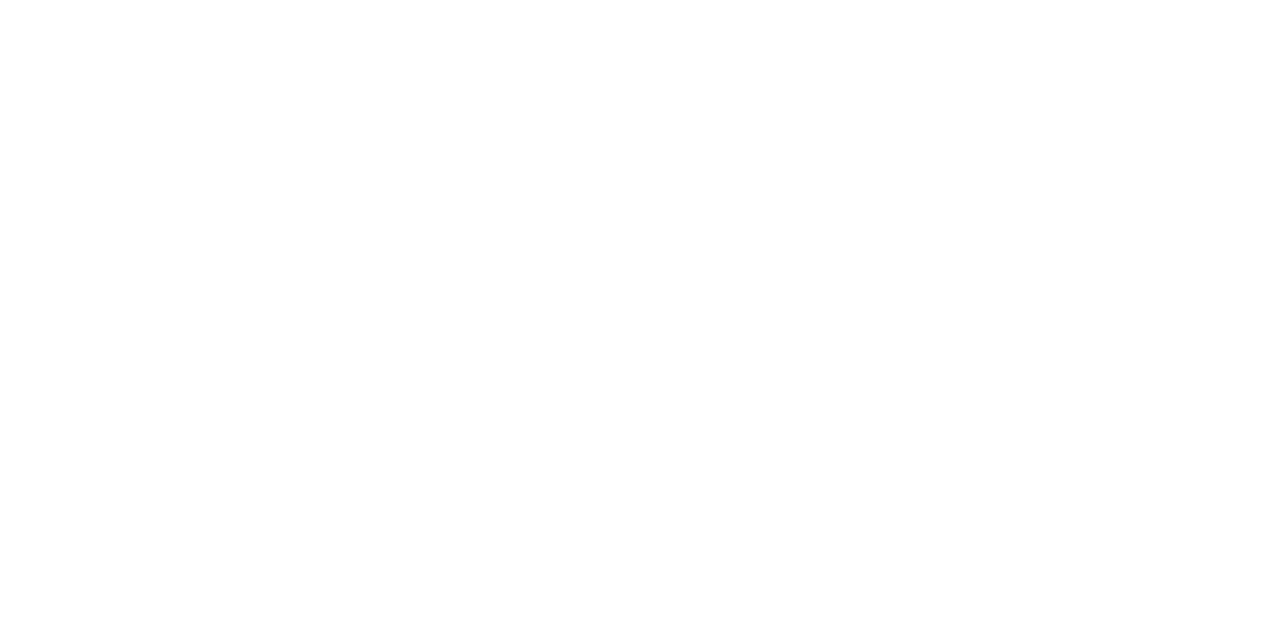
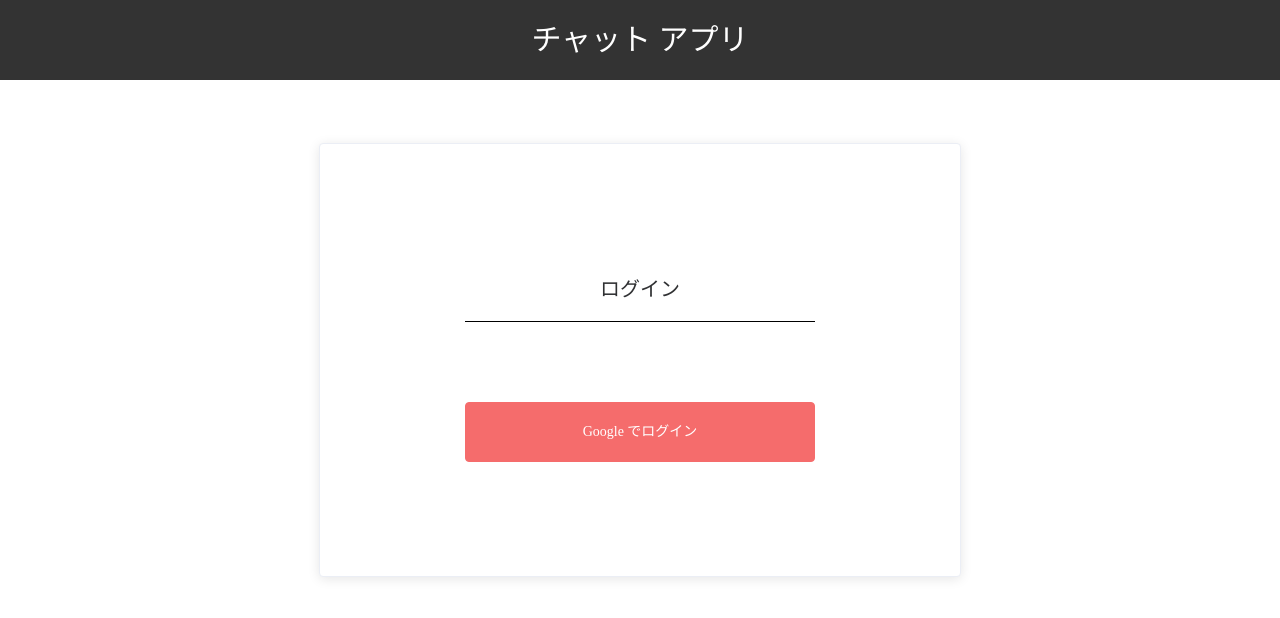
Before and after one commit to yaotani0413/Nuxt_App, a Nuxt app in the folder chat/: page /login in a window 1280 px wide. Before the commit this address had no page. Shown: the top 618 px of the page. Built offline with nearby package versions, Linux system fonts and the light colour scheme.

Commit message:
Googleログインまで

```diff
--- /dev/null
+++ b/chat/components/Header.vue
@@ -0,0 +1,28 @@
+<template>
+  <el-container>
+    <el-header>チャット アプリ</el-header>
+  </el-container>
+</template>
+
+<script>
+
+</script>
+
+<style scoped>
+.el-container {
+  background-color: #333;
+  height: 80px;
+  width: 100%;
+  position: fixed;
+  top: 0;
+  line-height: 80px;
+}
+
+.el-header {
+  padding: 0;
+  margin: 0;
+  text-align: center;
+  font-size: 30px;
+  color: #FFF;
+}
+</style>
--- /dev/null
+++ b/chat/firebaseConfig.json
@@ -0,0 +1,10 @@
+{
+  "apiKey": "AIzaSyCZbTHFRw518aOzB5gzmk5xzVfOkyVlkjA",
+  "authDomain": "yao-chatapp-2.firebaseapp.com",
+  "databaseURL": "https://yao-chatapp-2.firebaseio.com",
+  "projectId": "yao-chatapp-2",
+  "storageBucket": "yao-chatapp-2.appspot.com",
+  "messagingSenderId": "14787594104",
+  "appId": "1:14787594104:web:81906a4e9ff7ace3efaa8d",
+  "measurementId": "G-S7SS4JV4KV"
+}
--- a/chat/layouts/default.vue
+++ b/chat/layouts/default.vue
@@ -1,62 +1,20 @@
 <template>
   <div>
+    <Header />
     <Nuxt />
   </div>
 </template>
 
+<script>
+import Header from '~/components/Header.vue'
+
+export default {
+  components: {
+    Header
+  }
+}
+</script>
+
 <style>
-html {
-  font-family:
-    'Source Sans Pro',
-    -apple-system,
-    BlinkMacSystemFont,
-    'Segoe UI',
-    Roboto,
-    'Helvetica Neue',
-    Arial,
-    sans-serif;
-  font-size: 16px;
-  word-spacing: 1px;
-  -ms-text-size-adjust: 100%;
-  -webkit-text-size-adjust: 100%;
-  -moz-osx-font-smoothing: grayscale;
-  -webkit-font-smoothing: antialiased;
-  box-sizing: border-box;
-}
 
-*,
-*::before,
-*::after {
-  box-sizing: border-box;
-  margin: 0;
-}
-
-.button--green {
-  display: inline-block;
-  border-radius: 4px;
-  border: 1px solid #3b8070;
-  color: #3b8070;
-  text-decoration: none;
-  padding: 10px 30px;
-}
-
-.button--green:hover {
-  color: #fff;
-  background-color: #3b8070;
-}
-
-.button--grey {
-  display: inline-block;
-  border-radius: 4px;
-  border: 1px solid #35495e;
-  color: #35495e;
-  text-decoration: none;
-  padding: 10px 30px;
-  margin-left: 15px;
-}
-
-.button--grey:hover {
-  color: #fff;
-  background-color: #35495e;
-}
 </style>
--- a/chat/nuxt.config.js
+++ b/chat/nuxt.config.js
@@ -23,7 +23,8 @@
 
   // Plugins to run before rendering page (https://go.nuxtjs.dev/config-plugins)
   plugins: [
-    '@/plugins/element-ui'
+    '@/plugins/element-ui',
+    '~/plugins/firebase'
   ],
 
   // Auto import components (https://go.nuxtjs.dev/config-components)
--- a/chat/package.json
+++ b/chat/package.json
@@ -12,6 +12,7 @@
   "dependencies": {
     "core-js": "^3.6.5",
     "element-ui": "^2.13.2",
+    "firebase": "^8.0.1",
     "normalize.css": "^8.0.1",
     "nuxt": "^2.14.6"
   },
--- /dev/null
+++ b/chat/pages/login.vue
@@ -0,0 +1,67 @@
+<template>
+  <el-main>
+    <el-card>
+      <div class="login_title">
+        <p>ログイン</p>
+      </div>
+        <el-button type="danger" @click="onSubmit()" class="login_button">
+          Google でログイン
+        </el-button>
+    </el-card>
+  </el-main>
+</template>
+
+<script>
+export default {
+  // middleware: ['checkLogin'],
+  methods: {
+    onSubmit() {
+      const provider = new this.$firebase.auth.GoogleAuthProvider()
+      this.$fireAuth.signInWithRedirect(provider)
+    }
+  }
+}
+</script>
+
+<style scoped>
+.el-main {
+  padding: 0;
+}
+
+.login_title {
+  display: flex;
+  justify-content: center;
+  align-items: center;
+  margin-bottom: 80px;
+  border-bottom: double 1px black;
+}
+
+p  {
+  font-size: 20px;
+}
+
+.login_button {
+  color: #FFF;
+}
+
+.el-main {
+  height: calc(100vh - 80px);
+  width: 100vw;
+  display: flex;
+  justify-content: center;
+  align-items: center;
+}
+
+.el-card {
+  width: 50%;
+  height: 60%;
+  display: flex;
+  justify-content: center;
+  align-items: center;
+}
+
+.el-button {
+  width: 350px;
+  height: 60px;
+}
+</style>
--- /dev/null
+++ b/chat/plugins/firebase.js
@@ -0,0 +1,16 @@
+import firebase from 'firebase/app'
+import 'firebase/firestore'
+import 'firebase/auth'
+import 'firebase/storage'
+import config from './../firebaseConfig.json'
+
+if (!firebase.apps.length) {
+  firebase.initializeApp({ ...config })
+}
+
+export default ({ app }, inject) => {
+  inject('firebase', firebase)
+  inject('firestore', firebase.firestore())
+  inject('fireAuth', firebase.auth())
+  inject('fireStorage', firebase.storage())
+}
```
Also changed, not shown: 1 other file (tests, documents, lock files or other folders).
